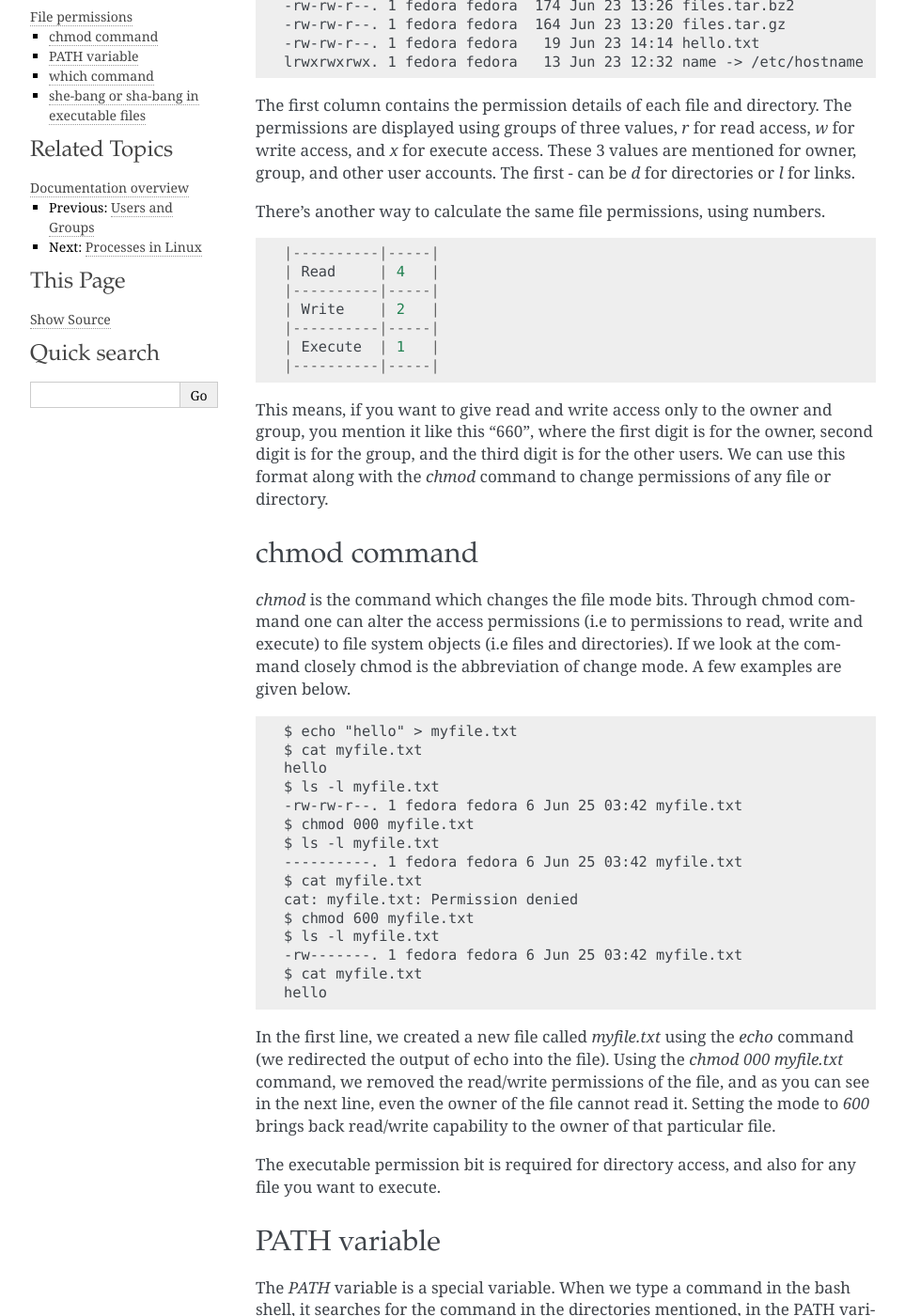
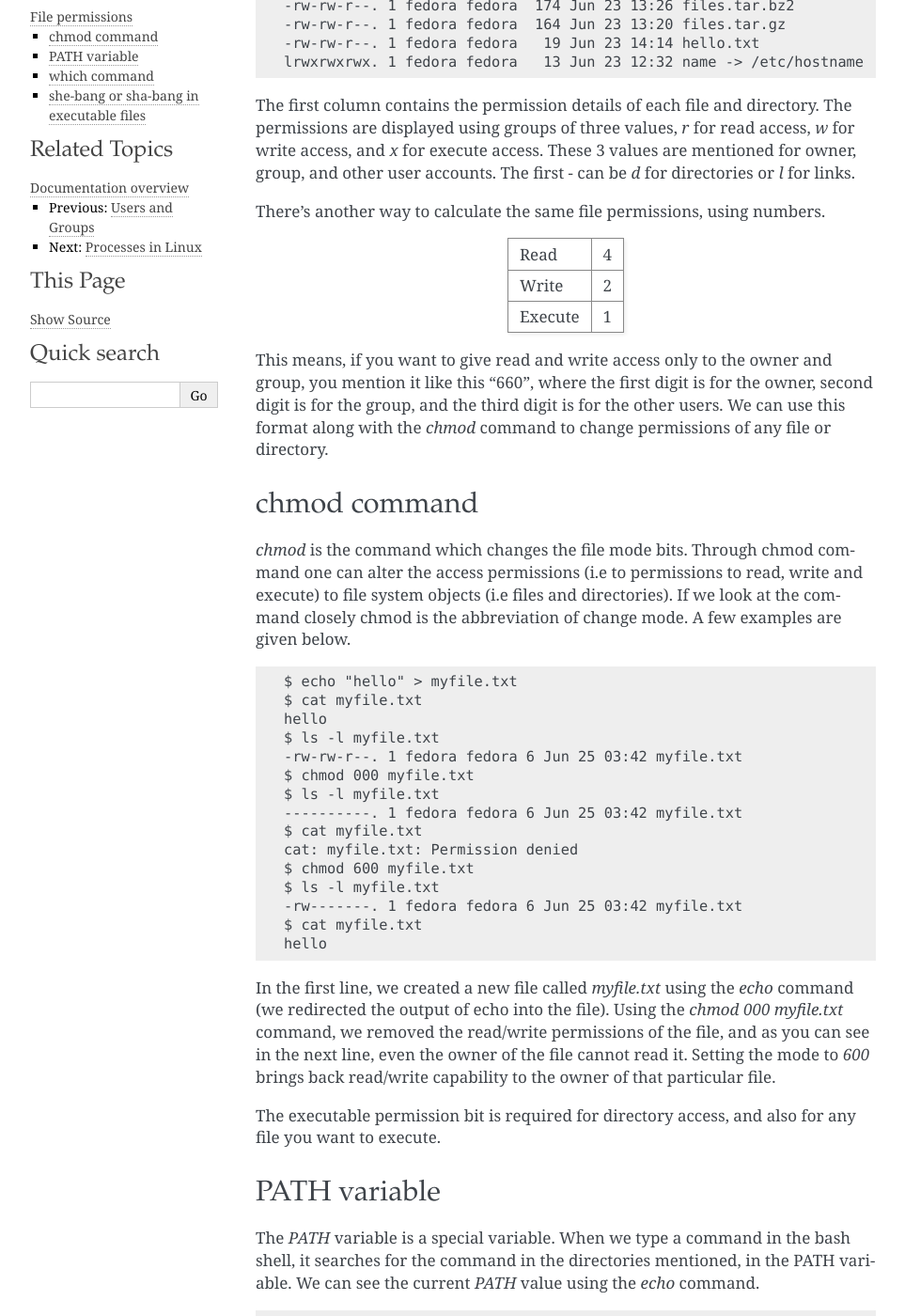
Before and after one commit to kushaldas/lym, a Sphinx documentation site: the page built from docs/files.rst, in a window 1280 px wide and 1400 px high, scrolled down 295 px. Shown: the whole window at 94% size, without its empty margins (148-1111 px from the left). Built offline with Sphinx 7.4.7, drawn with Linux system fonts in a browser that asks for light colours; a script that is not in the unit is left out.

Commit message:
Moves to rst

````diff
--- a/docs/files.md
+++ b/docs/files.rst
@@ -1,8 +1,8 @@
-## File permissions
+File permissions
+=================
 
-```eval_rst
+
 .. index:: File permission
-```
 
 Linux follows long Unix history, and has the same kinds of permission and
 ownership of files and directories. In this chapter, we will learn in detail
@@ -10,15 +10,16 @@ about the same.
 
 Let us look at the output of *ls -l* command.
 
-```
-$ ls -l
-total 24
-drwxrwxr-x. 2 fedora fedora 4096 Jun 24 08:00 dir1
--rw-rw-r--. 1 fedora fedora  174 Jun 23 13:26 files.tar.bz2
--rw-rw-r--. 1 fedora fedora  164 Jun 23 13:20 files.tar.gz
--rw-rw-r--. 1 fedora fedora   19 Jun 23 14:14 hello.txt
-lrwxrwxrwx. 1 fedora fedora   13 Jun 23 12:32 name -> /etc/hostname
-```
+::
+
+    $ ls -l
+    total 24
+    drwxrwxr-x. 2 fedora fedora 4096 Jun 24 08:00 dir1
+    -rw-rw-r--. 1 fedora fedora  174 Jun 23 13:26 files.tar.bz2
+    -rw-rw-r--. 1 fedora fedora  164 Jun 23 13:20 files.tar.gz
+    -rw-rw-r--. 1 fedora fedora   19 Jun 23 14:14 hello.txt
+    lrwxrwxrwx. 1 fedora fedora   13 Jun 23 12:32 name -> /etc/hostname
+
 
 The first column contains the permission details of each file and directory. The
 permissions are displayed using groups of three values, *r*  for read access,
@@ -28,15 +29,14 @@ directories or *l* for links.
 
 There’s another way to calculate the same file permissions, using numbers.
 
-```
-|----------|-----|
+
++----------+-----+
 | Read     | 4   |
-|----------|-----|
++----------+-----+
 | Write    | 2   |
-|----------|-----|
++----------+-----+
 | Execute  | 1   |
-|----------|-----|
-```
++----------+-----+
 
 This means, if you want to give read and write access only to the owner and
 group, you mention it like this "660", where the first digit is for the owner,
@@ -44,11 +44,11 @@ second digit is for the group, and the third digit is for the other users. We
 can use this format along with the *chmod* command to change permissions of any
 file or directory.
 
-```eval_rst
+
 .. index:: chmod
-```
 
-### chmod command
+chmod command
+--------------
 
 *chmod* is the command which changes the file mode bits. Through chmod command
 one can alter the access permissions (i.e to permissions to read, write and
@@ -56,23 +56,23 @@ execute) to file system objects (i.e files and directories). If we look at the
 command closely chmod is the abbreviation of change mode. A few examples are
 given below.
 
-```
-$ echo "hello" > myfile.txt
-$ cat myfile.txt
-hello
-$ ls -l myfile.txt
--rw-rw-r--. 1 fedora fedora 6 Jun 25 03:42 myfile.txt
-$ chmod 000 myfile.txt
-$ ls -l myfile.txt
-----------. 1 fedora fedora 6 Jun 25 03:42 myfile.txt
-$ cat myfile.txt
-cat: myfile.txt: Permission denied
-$ chmod 600 myfile.txt
-$ ls -l myfile.txt
--rw-------. 1 fedora fedora 6 Jun 25 03:42 myfile.txt
-$ cat myfile.txt
-hello
-```
+::
+
+    $ echo "hello" > myfile.txt
+    $ cat myfile.txt
+    hello
+    $ ls -l myfile.txt
+    -rw-rw-r--. 1 fedora fedora 6 Jun 25 03:42 myfile.txt
+    $ chmod 000 myfile.txt
+    $ ls -l myfile.txt
+    ----------. 1 fedora fedora 6 Jun 25 03:42 myfile.txt
+    $ cat myfile.txt
+    cat: myfile.txt: Permission denied
+    $ chmod 600 myfile.txt
+    $ ls -l myfile.txt
+    -rw-------. 1 fedora fedora 6 Jun 25 03:42 myfile.txt
+    $ cat myfile.txt
+    hello
 
 In the first line, we created a new file called *myfile.txt* using the *echo*
 command (we redirected the output of echo into the file). Using the *chmod
@@ -84,56 +84,58 @@ particular file.
 The executable permission bit is required for directory access, and also for any
 file you want to execute.
 
-```eval_rst
+
 .. index:: PATH
-```
 
-### PATH variable
+PATH variable
+--------------
 
 The *PATH* variable is a special variable. When we type a command in the bash
 shell, it searches for the command in the directories mentioned, in the PATH
 variable. We can see the current *PATH* value using the *echo* command.
 
-```
-$ echo $PATH
-/usr/local/bin:/usr/bin:/usr/local/sbin:/usr/sbin:/home/fedora/.local/bin:/home/fedora/bin
-```
+::
+
+    $ echo $PATH
+    /usr/local/bin:/usr/bin:/usr/local/sbin:/usr/sbin:/home/fedora/.local/bin:/home/fedora/bin
 
 The different directories are separated by ```:```. You can see the
 */home/fedora/bin* directory is mentioned in the path. This means if we have
 that directory, and an executable file is in there, we can use it as a normal
 command in our shell. We will see an example of this, later in the book.
 
-```eval_rst
 .. index:: which
-```
 
-### which command
+which command
+--------------
 
 We use the *which* command, to find the exact path of the executable being used
 by a command in our shell.
 
-```
-$ which chmod
-/usr/bin/chmod
-$ which tree
-/usr/bin/which: no tree in (/usr/local/bin:/usr/bin:/usr/local/sbin:/usr/sbin:/home/fedora/.local/bin:/home/fedora/bin)
-```
+::
+
+    $ which chmod
+    /usr/bin/chmod
+    $ which tree
+    /usr/bin/which: no tree in (/usr/local/bin:/usr/bin:/usr/local/sbin:/usr/sbin:/home/fedora/.local/bin:/home/fedora/bin)
 
 The second example shows the output in case the *which* command cannot find the
 executable mentioned.
 
-### she-bang or sha-bang in executable files
+she-bang or sha-bang in executable files
+-----------------------------------------
 
 she-bang or sha-bang is the first line in scripts; which starts with *#!* and
 then the path of the interpreter to be used for the rest of the file. We will
 create a simple bash hello world script using the same, and then execute it.
 
-![](/img/she-bang.png)
+.. figure:: img/she-bang.png
+   :width: 600px
+   :align: center
 
-```
-$ vim hello.sh
-$ chmod +x hello.sh
-$ ./hello.sh
-Hello World!
-```
+::
+
+    $ vim hello.sh
+    $ chmod +x hello.sh
+    $ ./hello.sh
+    Hello World!
````
